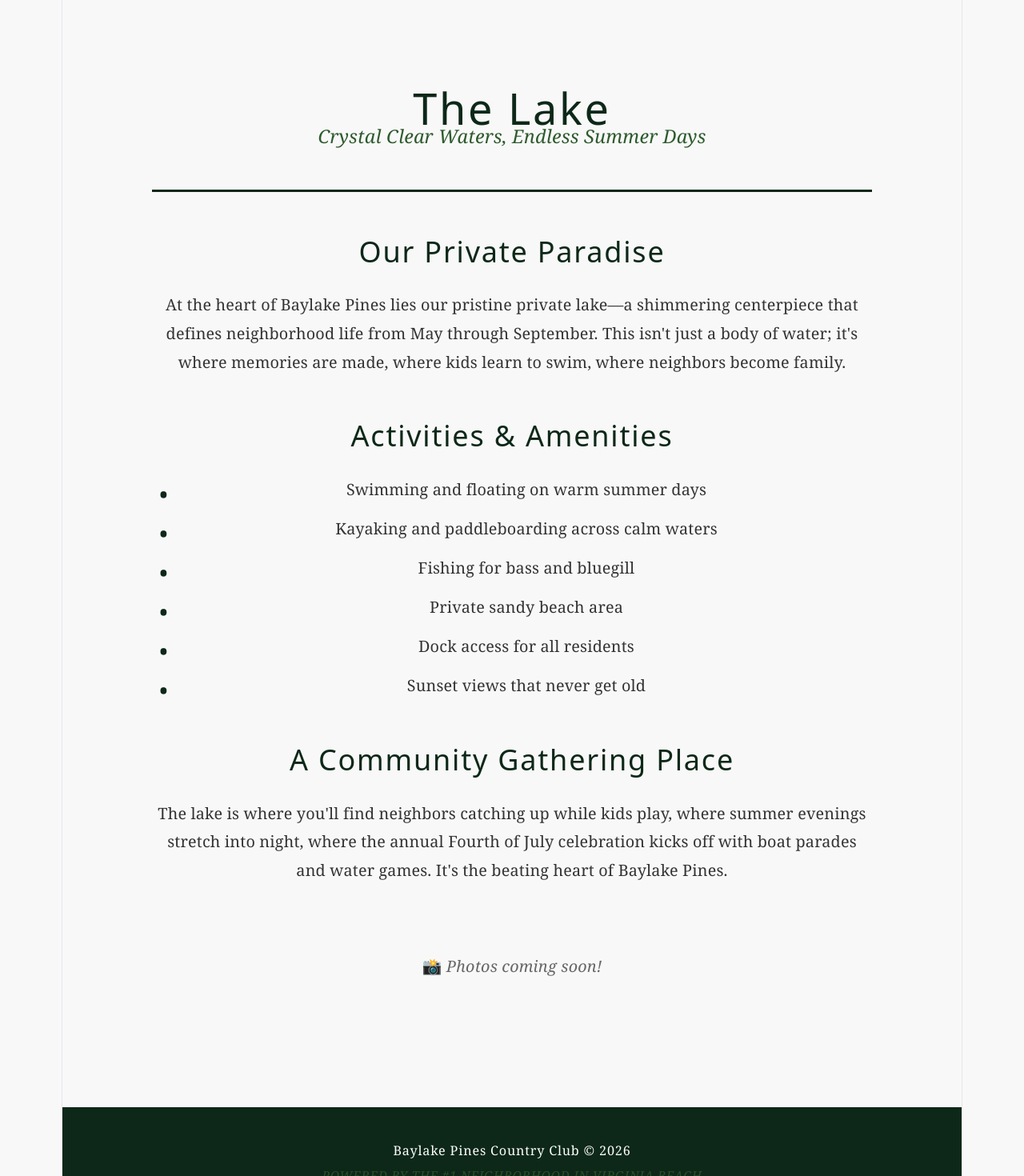
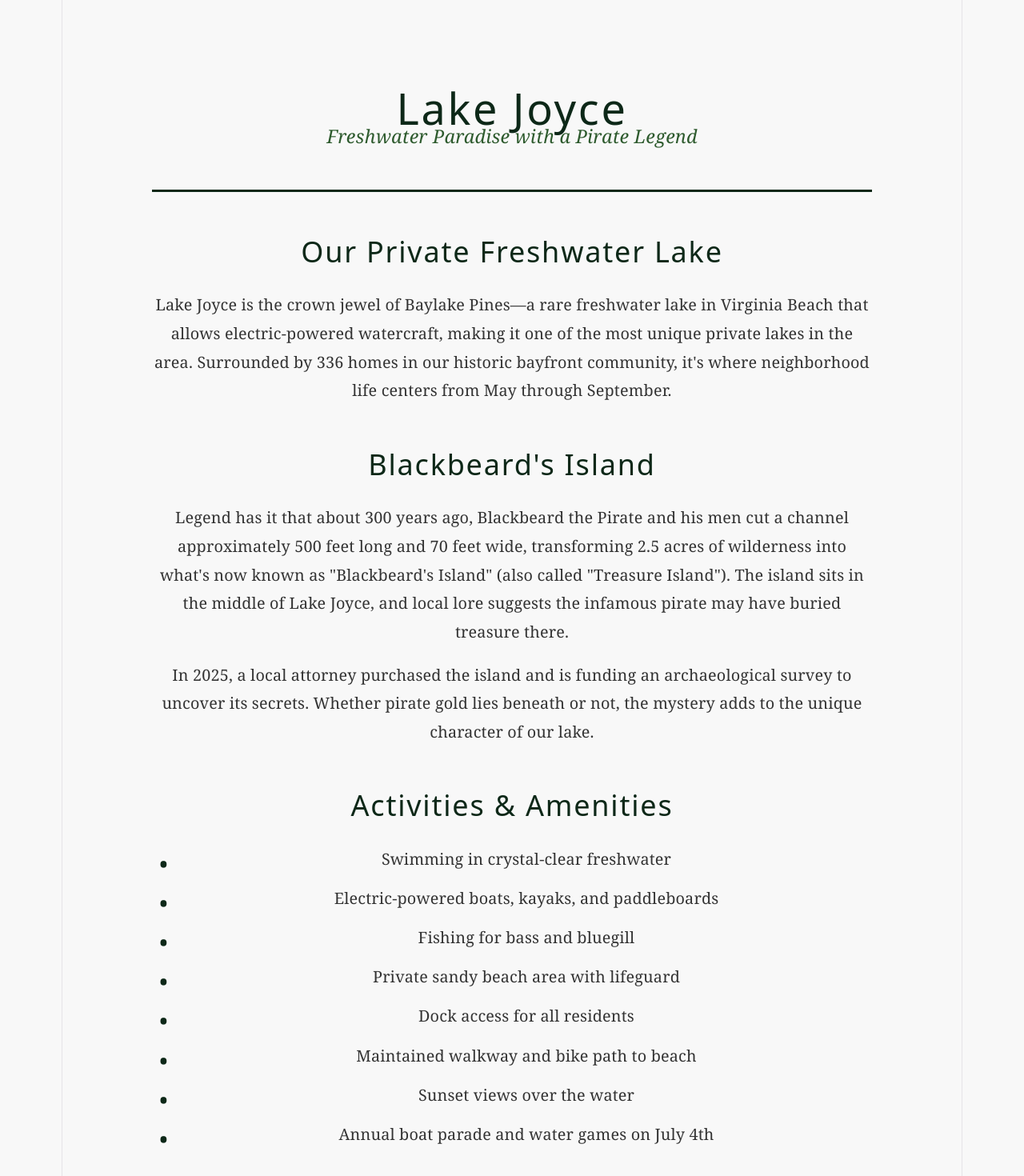
Before and after one commit to swimnerdtim/baylake-pines, a React (Vite) app: page /lake in a window 1280 px wide. Shown: the part 160-1630 px from the top of the page at 80% size. Built offline with nearby package versions, Linux system fonts and the light colour scheme.

Commit message:
Rewrite Lake and Beach pages with real Lake Joyce and Chesapeake Bay history - Blackbeard Island legend and meteor impact crater

```diff
--- a/src/pages/Beach.jsx
+++ b/src/pages/Beach.jsx
@@ -5,39 +5,64 @@ function Beach() {
     <div className="feature-page">
       <div className="feature-header">
         <h1>The Beach</h1>
-        <p className="feature-subtitle">Our Own Slice of Paradise</p>
+        <p className="feature-subtitle">Private Chesapeake Bay Access</p>
       </div>
 
       <div className="feature-content">
         <div className="content-block">
-          <h2>Sandy Shores, Right Here at Home</h2>
+          <h2>Your Private Gateway to the Chesapeake</h2>
           <p>
-            You don't have to drive to the ocean when you've got Baylake Pines Beach.
-            Our private sandy beach is where families spend entire summer days—no
-            traffic, no parking fees, no strangers. Just neighbors, sunshine, and
-            the sound of kids laughing in the water.
+            Baylake Pines residents enjoy exclusive access to a private beach on the
+            Chesapeake Bay—the largest estuary in North America. No traffic, no parking
+            fees, no strangers. Just neighbors, sunshine, and the gentle waves of the Bay.
+          </p>
+        </div>
+
+        <div className="content-block">
+          <h2>Born from a Meteor Strike</h2>
+          <p>
+            The Chesapeake Bay you're swimming in? It exists because a massive meteor
+            slammed into Earth 35 million years ago. A comet or asteroid 2-3 miles wide
+            blasted a 25-mile-diameter crater into the continental shelf during the late
+            Eocene epoch. That ancient impact crater now lies buried beneath the mouth of
+            the Chesapeake Bay near Cape Charles, Virginia.
+          </p>
+          <p>
+            The impact fundamentally shaped the geography of the region, influencing
+            everything from groundwater flow to the formation of the Bay itself. You're
+            not just enjoying a beach—you're standing on one of North America's most
+            significant geological features.
           </p>
         </div>
 
         <div className="content-block">
           <h2>Beach Life</h2>
           <ul className="feature-list">
-            <li>Soft sandy beach maintained year-round</li>
-            <li>Shallow entry perfect for young swimmers</li>
+            <li>Soft sandy beach with maintained access</li>
+            <li>Shallow bay waters perfect for young swimmers</li>
             <li>Beach volleyball and sandcastle competitions</li>
             <li>Picnic areas and shade structures</li>
             <li>Lifeguard on duty during peak summer hours</li>
-            <li>Night swimming under the stars</li>
+            <li>Maintained walkway with bike path from neighborhood</li>
+            <li>Crabbing and fishing off private dock</li>
+            <li>Stunning sunsets over the Chesapeake</li>
           </ul>
         </div>
 
         <div className="content-block">
-          <h2>More Than Just a Beach</h2>
+          <h2>More Than Just Sand and Surf</h2>
           <p>
-            This is where kids build their first sandcastles and learn to swim.
-            Where parents relax while keeping an eye on the action. Where summer
-            traditions are born and carried on year after year. It's not the
-            ocean—it's better, because it's ours.
+            This is where kids build their first sandcastles, where families spend
+            entire summer days without leaving the neighborhood, where you can launch
+            a kayak before breakfast and be back in time for coffee. The beach is
+            monitored, maintained, and exclusive to Baylake Pines residents and their
+            guests.
+          </p>
+          <p>
+            Our location on the Chesapeake Bay gives us access to brackish waters teeming
+            with blue crabs, spot, croaker, and flounder. Summer evenings bring incredible
+            sunsets, and on clear nights, you can see across the Bay. It's not the ocean—it's
+            better, because it's ours, and it's built on 35 million years of cosmic history.
           </p>
         </div>
 
--- a/src/pages/Lake.jsx
+++ b/src/pages/Lake.jsx
@@ -4,40 +4,65 @@ function Lake() {
   return (
     <div className="feature-page">
       <div className="feature-header">
-        <h1>The Lake</h1>
-        <p className="feature-subtitle">Crystal Clear Waters, Endless Summer Days</p>
+        <h1>Lake Joyce</h1>
+        <p className="feature-subtitle">Freshwater Paradise with a Pirate Legend</p>
       </div>
 
       <div className="feature-content">
         <div className="content-block">
-          <h2>Our Private Paradise</h2>
+          <h2>Our Private Freshwater Lake</h2>
           <p>
-            At the heart of Baylake Pines lies our pristine private lake—a
-            shimmering centerpiece that defines neighborhood life from May through
-            September. This isn't just a body of water; it's where memories are made,
-            where kids learn to swim, where neighbors become family.
+            Lake Joyce is the crown jewel of Baylake Pines—a rare freshwater lake
+            in Virginia Beach that allows electric-powered watercraft, making it one
+            of the most unique private lakes in the area. Surrounded by 336 homes in
+            our historic bayfront community, it's where neighborhood life centers from
+            May through September.
+          </p>
+        </div>
+
+        <div className="content-block">
+          <h2>Blackbeard's Island</h2>
+          <p>
+            Legend has it that about 300 years ago, Blackbeard the Pirate and his men
+            cut a channel approximately 500 feet long and 70 feet wide, transforming
+            2.5 acres of wilderness into what's now known as "Blackbeard's Island"
+            (also called "Treasure Island"). The island sits in the middle of Lake Joyce,
+            and local lore suggests the infamous pirate may have buried treasure there.
+          </p>
+          <p>
+            In 2025, a local attorney purchased the island and is funding an archaeological
+            survey to uncover its secrets. Whether pirate gold lies beneath or not, the
+            mystery adds to the unique character of our lake.
           </p>
         </div>
 
         <div className="content-block">
           <h2>Activities & Amenities</h2>
           <ul className="feature-list">
-            <li>Swimming and floating on warm summer days</li>
-            <li>Kayaking and paddleboarding across calm waters</li>
+            <li>Swimming in crystal-clear freshwater</li>
+            <li>Electric-powered boats, kayaks, and paddleboards</li>
             <li>Fishing for bass and bluegill</li>
-            <li>Private sandy beach area</li>
+            <li>Private sandy beach area with lifeguard</li>
             <li>Dock access for all residents</li>
-            <li>Sunset views that never get old</li>
+            <li>Maintained walkway and bike path to beach</li>
+            <li>Sunset views over the water</li>
+            <li>Annual boat parade and water games on July 4th</li>
           </ul>
         </div>
 
         <div className="content-block">
-          <h2>A Community Gathering Place</h2>
+          <h2>A Hub of Recreation</h2>
           <p>
-            The lake is where you'll find neighbors catching up while kids play,
-            where summer evenings stretch into night, where the annual Fourth of
-            July celebration kicks off with boat parades and water games. It's the
-            beating heart of Baylake Pines.
+            More than just a body of water, Lake Joyce is where neighbors connect,
+            kids learn to swim, and summer traditions are born. From early morning
+            kayak sessions to evening boat rides, from fishing off the dock to the
+            legendary Fourth of July boat parade, the lake is the beating heart of
+            Baylake Pines.
+          </p>
+          <p>
+            Once part of the Lynnhaven River outlet, Lake Joyce was developed from
+            lands that belonged to the former Baylake Pines private school. Today,
+            it's a privately maintained recreational paradise exclusive to our community.
           </p>
         </div>
 
```
